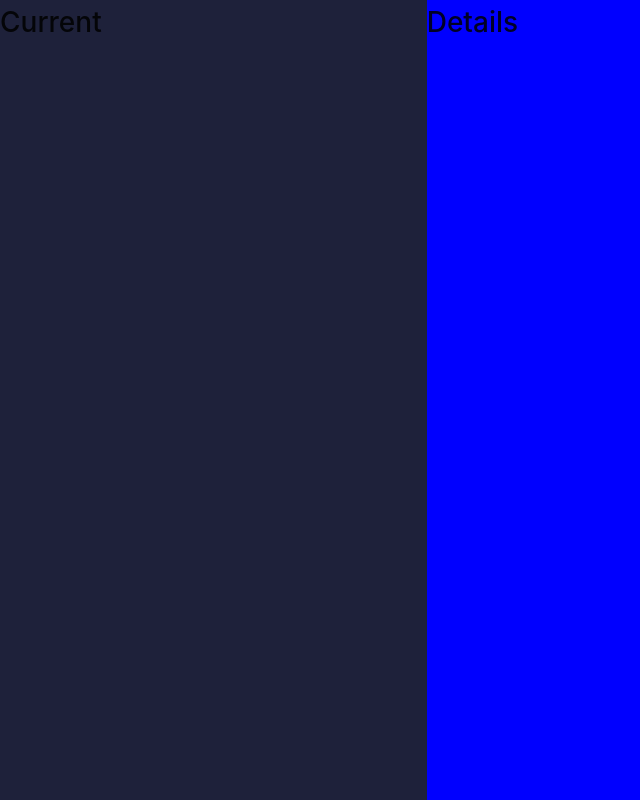
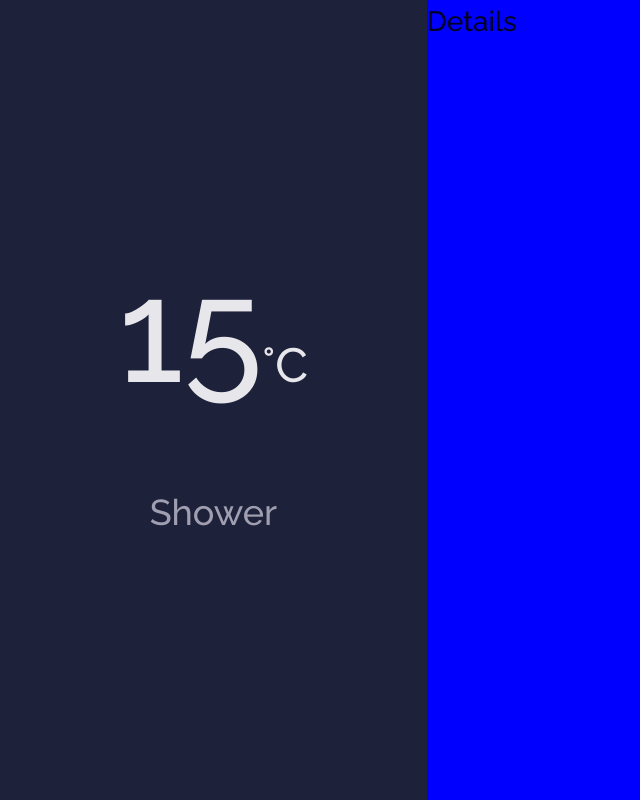
Before and after one commit to bjaider/weather-app, a React (Create React App) app: page / in a window 1280 px wide. Shown: the whole page, without its empty margins (0-640 px from the left). Built offline with nearby package versions, Linux system fonts and the light colour scheme.

Commit message:
temperature component added

```diff
--- a/src/components/currentWeather/index.js
+++ b/src/components/currentWeather/index.js
@@ -1,9 +1,10 @@
 import React from 'react'
+import Temperature from '../temperature'
 import './style.scss'
 const CurrentWeather = () => {
   return (
     <div className="current-weather-container">
-      <h1>Current</h1>
+      <Temperature temperature={15} weatherState={'Shower'} />
     </div>
   )
 }
--- a/src/components/currentWeather/style.scss
+++ b/src/components/currentWeather/style.scss
@@ -1,5 +1,8 @@
 @import '../../styles/variables';
-.current-weather-container{
-    background-color:$currentWeatherBackground;
-    flex:1
+.current-weather-container {
+  background-color: $currentWeatherBackground;
+  flex: 1;
+  display: flex;
+  justify-content: center;
+  align-items: center;
 }
--- /dev/null
+++ b/src/components/temperature/index.js
@@ -0,0 +1,16 @@
+import React from 'react'
+import './style.scss'
+const Temperature = ({temperature, weatherState}) => {
+  console.log(temperature, weatherState)
+  return (
+    <div className="temperature-container">
+      <div>
+        <h1>{temperature}</h1>
+        <span>°C</span>
+      </div>
+      <h3>{weatherState}</h3>
+    </div>
+  )
+}
+
+export default Temperature
--- /dev/null
+++ b/src/components/temperature/style.scss
@@ -0,0 +1,27 @@
+@import '../../styles/variables';
+.temperature-container {
+  text-align: center;
+  div {
+    display: flex;
+    justify-content: center;
+    align-items: flex-end;
+    margin-bottom: 80px;
+    h1 {
+      margin: 0;
+      color: $textColor;
+      font-size: 144px;
+      line-height: 100%;
+    }
+    span {
+      color: $textColor;
+      margin: 0;
+      font-size: 48px;
+    }
+  }
+
+  h3 {
+    margin: 0;
+    font-size: 36px;
+    color: #a09fb1;
+  }
+}
--- a/src/index.css
+++ b/src/index.css
@@ -1,3 +1,4 @@
+@import url('https://fonts.googleapis.com/css2?family=Raleway:wght@500&display=swap');
 * {
   margin: 0;
   padding: 0;
@@ -5,14 +6,5 @@
 
 body {
   margin: 0;
-  font-family: -apple-system, BlinkMacSystemFont, 'Segoe UI', 'Roboto', 'Oxygen',
-    'Ubuntu', 'Cantarell', 'Fira Sans', 'Droid Sans', 'Helvetica Neue',
-    sans-serif;
-  -webkit-font-smoothing: antialiased;
-  -moz-osx-font-smoothing: grayscale;
+  font-family: 'Raleway', sans-serif !important;
 }
-
-code {
-  font-family: source-code-pro, Menlo, Monaco, Consolas, 'Courier New',
-    monospace;
-}
--- a/src/styles/_variables.scss
+++ b/src/styles/_variables.scss
@@ -1,2 +1,3 @@
 $backgroundColor: #100e1d;
 $currentWeatherBackground: #1e213a;
+$textColor: #e7e7eb;
```
